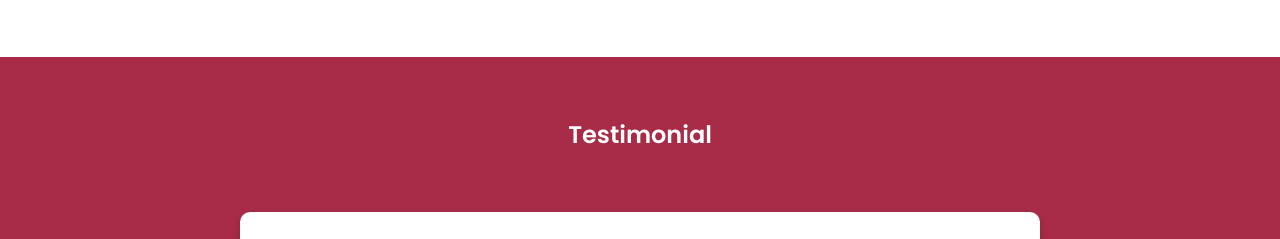
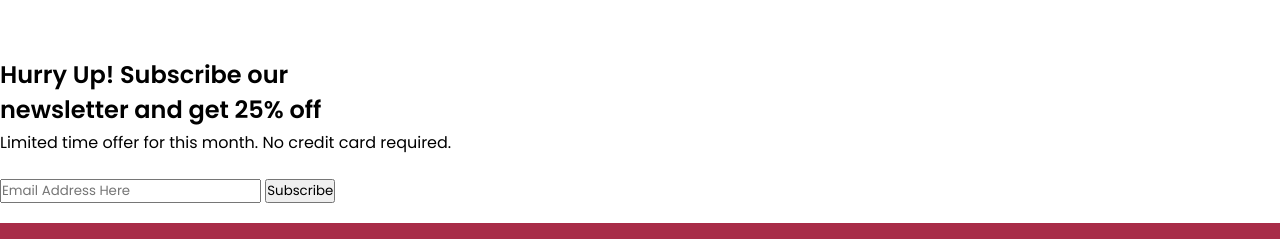
Before and after one commit to ShafqaatCode/FoodUi, a plain HTML site: page index.html in a window 1280 px wide. Shown: the part 4452-4691 px from the top of the page. Drawn offline with nearby package versions, Linux system fonts and the light colour scheme.

Commit message:
Update index.html

```diff
--- a/index.html
+++ b/index.html
@@ -255,6 +255,19 @@
 
                 </div>
 
+            </div>
+        </div>
+    </section>
+
+      <section class="subscribe">
+        <div class="sub-content">
+            <div class="info">
+                <h1>Hurry Up! <span>Subscribe</span> our <br> newsletter and get 25% off</h1>
+                <p>Limited time offer for this month. No credit card required.</p>
+            </div>
+            <div class="btn">
+                <input type="text" placeholder="Email Address Here">
+                <button>Subscribe</button>
             </div>
         </div>
     </section>
```
